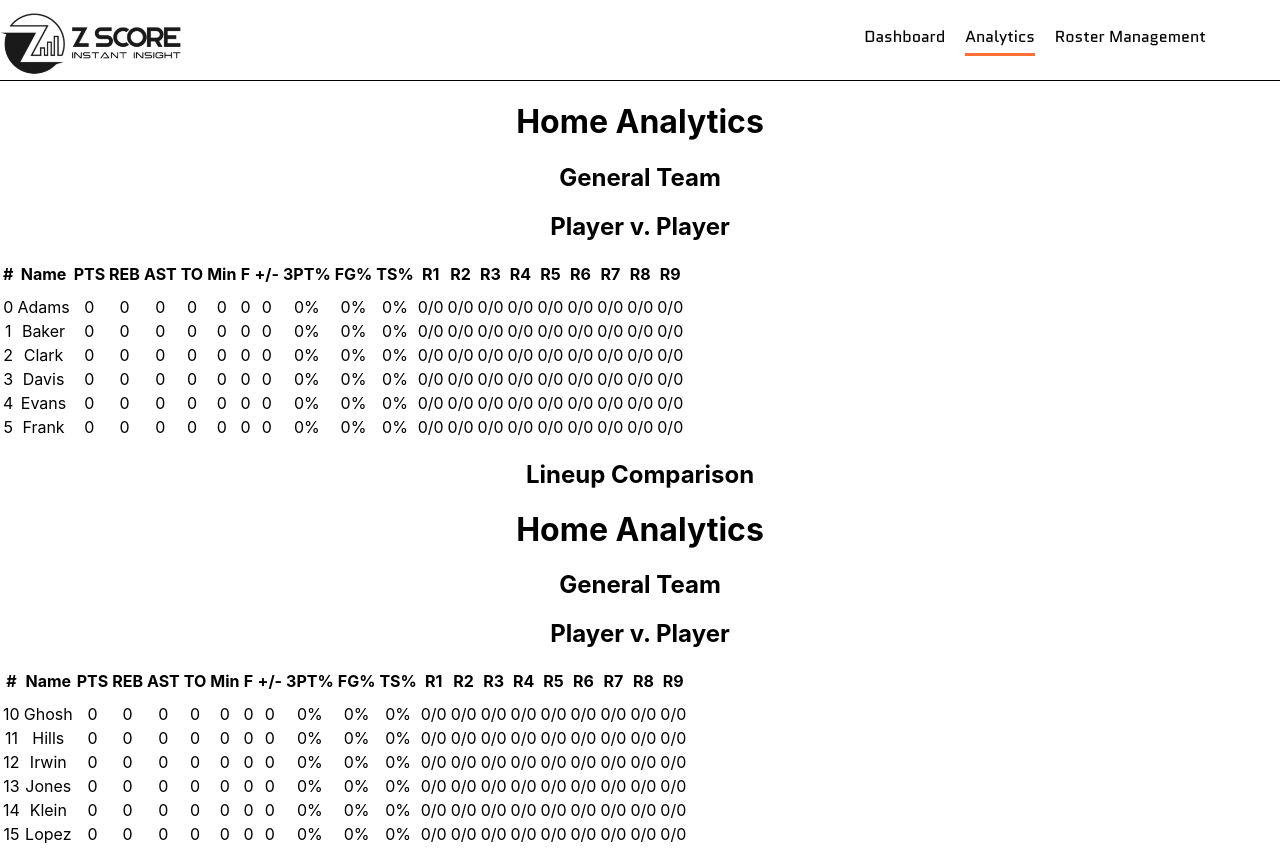
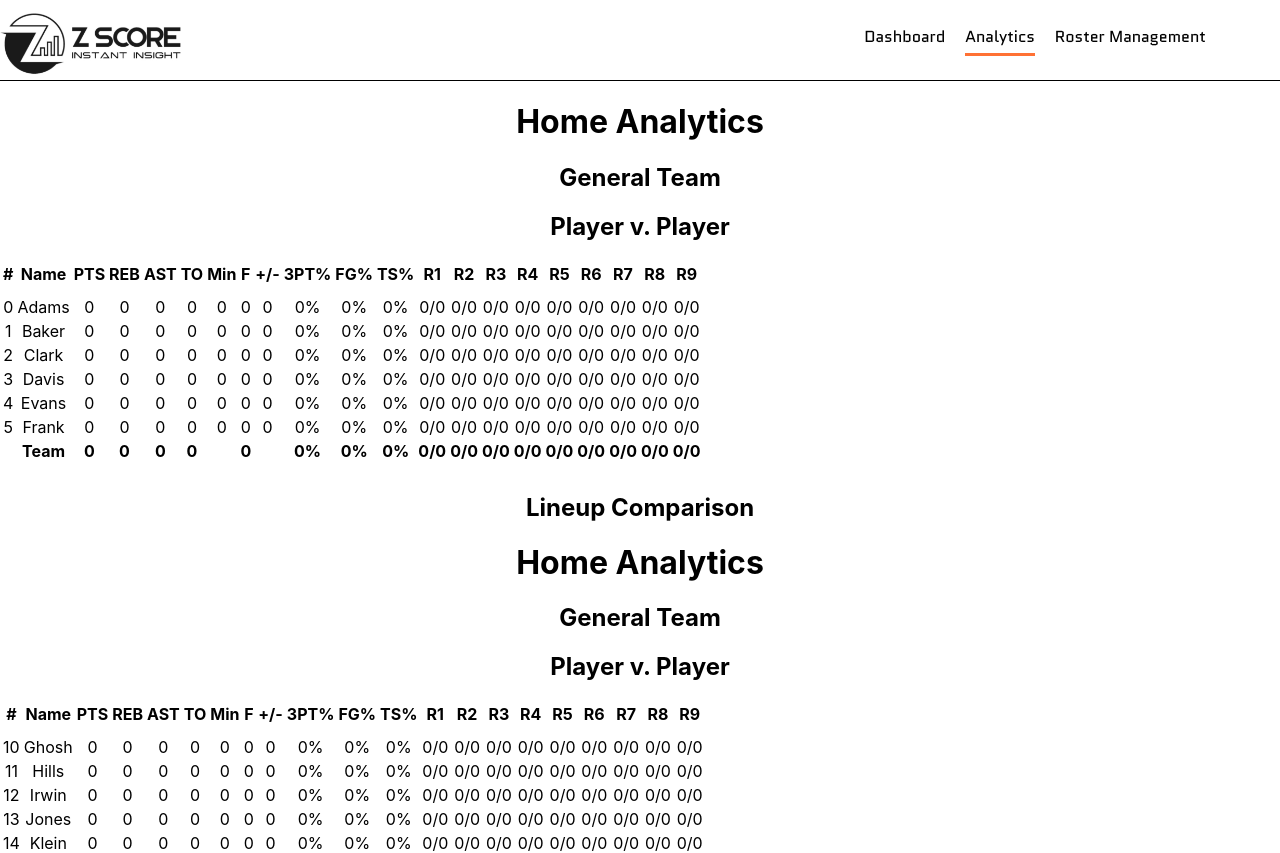
Before and after one commit to z-score-sports/data-entry-site-v2, a React (Create React App) app: page /analytics in a window 1280 px wide. Shown: the top 853 px of the page. Built offline with nearby package versions, Linux system fonts and the light colour scheme.

Commit message:
team stats summarized as well

```diff
--- a/src/components/panels/AnalyticsPage.tsx
+++ b/src/components/panels/AnalyticsPage.tsx
@@ -90,6 +90,77 @@ function TeamAnalytics({ team }: TeamAnalyticsProps) {
                             </tr>
                         );
                     })}
+                <tr className="headerRow">
+                    <th></th>
+                    <th>Team</th>
+                    <th>{context.gameRoster.getRoster(team).rosterPoints}</th>
+                    <th>{context.gameRoster.getRoster(team).rosterRebounds}</th>
+                    <th>{context.gameRoster.getRoster(team).rosterAssists}</th>
+                    <th>
+                        {context.gameRoster.getRoster(team).rosterTurnovers}
+                    </th>
+                    <th></th>
+                    <th>{context.gameRoster.getRoster(team).rosterFouls}</th>
+                    <th></th>
+                    <th>
+                        {context.gameRoster.getRoster(team)
+                            .threePointPercentage || "0"}
+                        %
+                    </th>
+                    <th>
+                        {context.gameRoster.getRoster(team).fgPercentage || "0"}
+                        %
+                    </th>
+                    <th>
+                        {context.gameRoster.getRoster(team).tsPercentage || "0"}
+                        %
+                    </th>
+                    <th>
+                        {context.gameRoster
+                            .getRoster(team)
+                            .getRegionShotString(1)}
+                    </th>
+                    <th>
+                        {context.gameRoster
+                            .getRoster(team)
+                            .getRegionShotString(2)}
+                    </th>
+                    <th>
+                        {context.gameRoster
+                            .getRoster(team)
+                            .getRegionShotString(3)}
+                    </th>
+                    <th>
+                        {context.gameRoster
+                            .getRoster(team)
+                            .getRegionShotString(4)}
+                    </th>
+                    <th>
+                        {context.gameRoster
+                            .getRoster(team)
+                            .getRegionShotString(5)}
+                    </th>
+                    <th>
+                        {context.gameRoster
+                            .getRoster(team)
+                            .getRegionShotString(6)}
+                    </th>
+                    <th>
+                        {context.gameRoster
+                            .getRoster(team)
+                            .getRegionShotString(7)}
+                    </th>
+                    <th>
+                        {context.gameRoster
+                            .getRoster(team)
+                            .getRegionShotString(8)}
+                    </th>
+                    <th>
+                        {context.gameRoster
+                            .getRoster(team)
+                            .getRegionShotString(9)}
+                    </th>
+                </tr>
             </table>
             <h2>Lineup Comparison</h2>
         </div>
--- a/src/state/ActionStack.ts
+++ b/src/state/ActionStack.ts
@@ -442,6 +442,7 @@ class ActionStack {
 
         return statFactory.data;
     }
+
 }
 
 export { ActionStack };
--- a/src/state/Roster.ts
+++ b/src/state/Roster.ts
@@ -3,7 +3,6 @@ import { AssistPublisher } from "./actions/Assist";
 import { BlockPublisher } from "./actions/Block";
 import { FoulPublisher } from "./actions/Foul";
 import { FreeThrowPublisher } from "./actions/FreeThrow";
-import { QuarterEndPublisher } from "./actions/QuarterEnd";
 import { ReboundPublisher } from "./actions/Rebound";
 import { ShotPublisher } from "./actions/Shot";
 import { SubstitutionPublisher } from "./actions/Substitution";
@@ -91,6 +90,91 @@ class Roster {
         lineupArr.sort();
         return lineupArr.toString();
     }
+
+    get rosterPoints() {
+        let sum = 0;
+        this.players.forEach((player, playerNumber) => {
+            sum += player.points;
+        });
+        return sum;
+    }
+
+    get rosterRebounds() {
+        let sum = 0;
+        this.players.forEach((player, playerNumber) => {
+            sum += player.rebounds;
+        });
+        return sum;
+    }
+
+    get rosterAssists() {
+        let sum = 0;
+        this.players.forEach((player, playerNumber) => {
+            sum += player.assists;
+        });
+        return sum;
+    }
+
+    get rosterTurnovers() {
+        let sum = 0;
+        this.players.forEach((player, playerNumber) => {
+            sum += player.turnovers;
+        });
+        return sum;
+    }
+
+    get rosterFouls() {
+        let sum = 0;
+        this.players.forEach((player, playerNumber) => {
+            sum += player.fouls;
+        });
+        return sum;
+    }
+
+    get threePointPercentage() {
+        let made = 0;
+        let attempted = 0;
+        this.players.forEach((player, playerNumber) => {
+            attempted += player.threePointersAttempted;
+            made += player.threePointersMade;
+        });
+        return Math.round((100 * made) / attempted);
+    }
+
+    get fgPercentage() {
+        let made = 0;
+        let attempted = 0;
+        this.players.forEach((player, playerNumber) => {
+            attempted += player.fga;
+            made += player.fgm;
+        });
+        return Math.round((100 * made) / attempted);
+    }
+
+    get tsPercentage() {
+        let points = 0;
+        let fgAttempted = 0;
+        let ftAttempted = 0;
+        this.players.forEach((player, playerNumber) => {
+            points += player.points;
+            fgAttempted += player.fga;
+            ftAttempted += player.fta;
+        });
+        return Math.round(
+            100 * (points / (2 * fgAttempted + 0.88 * ftAttempted))
+        );
+    }
+
+    getRegionShotString(region: number) {
+        let made = 0;
+        let attempted = 0;
+        this.players.forEach((player, playerNumber) => {
+            made += player.shotTracker.getRegionShotsMade(region);
+            attempted += player.shotTracker.getRegionShotsAttempted(region);
+        });
+
+        return made + "/" + attempted;
+    }
 }
 
 export { GameRoster, Roster };
--- a/src/state/ShotTracker.ts
+++ b/src/state/ShotTracker.ts
@@ -41,11 +41,19 @@ class ShotRegionTracker {
         }
     }
 
+    getRegionShotsMade(region: number): number {
+        return this.allRegions[region - 1].shotsMade;
+    }
+
+    getRegionShotsAttempted(region: number): number {
+        return this.allRegions[region - 1].shotsAttempted;
+    }
+
     getRegionString(region: number) {
         return (
-            this.allRegions[region - 1].shotsMade +
+            this.getRegionShotsMade(region) +
             "/" +
-            this.allRegions[region - 1].shotsAttempted
+            this.getRegionShotsAttempted(region)
         );
     }
 }
```
Also changed, not shown: messageStructures.txt.
